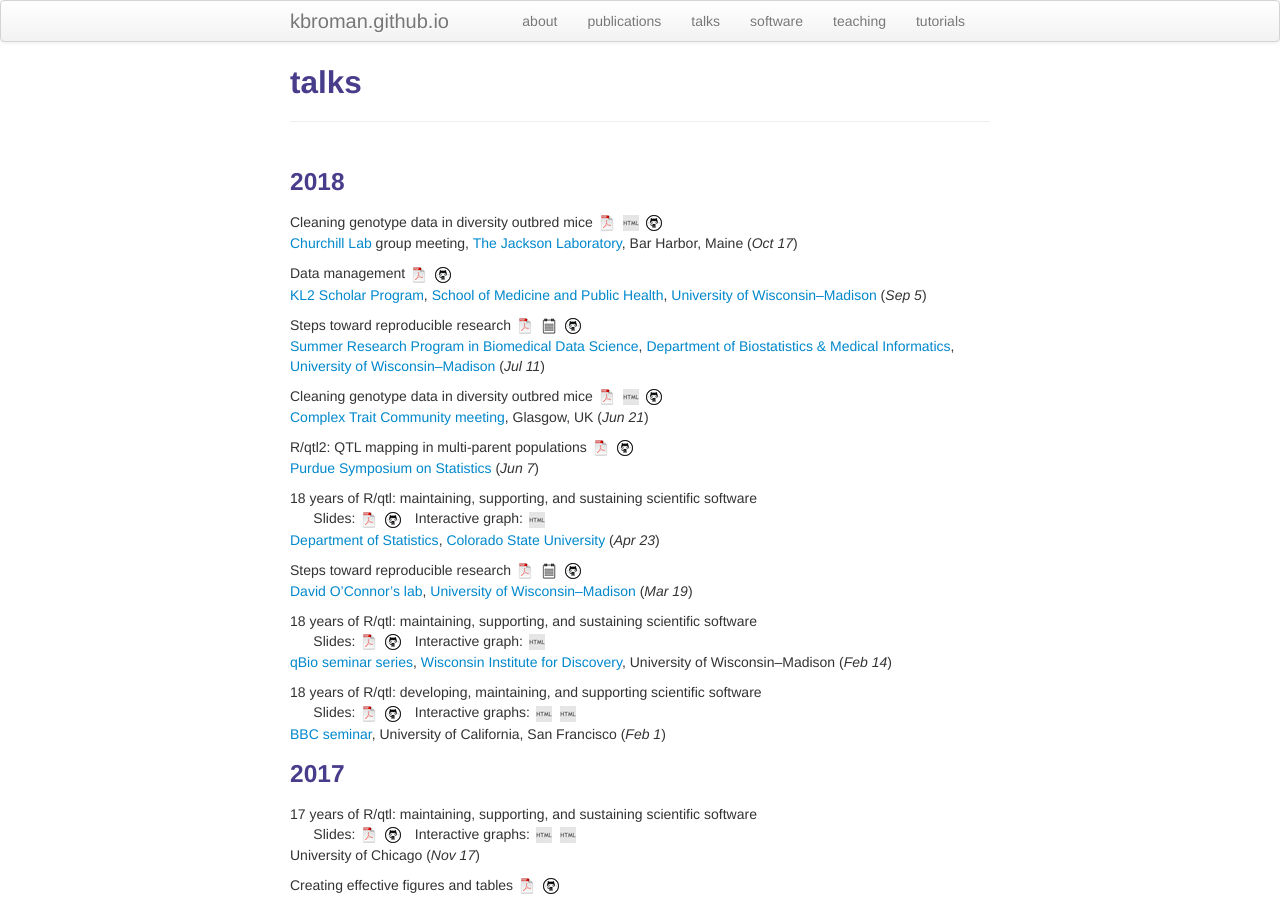
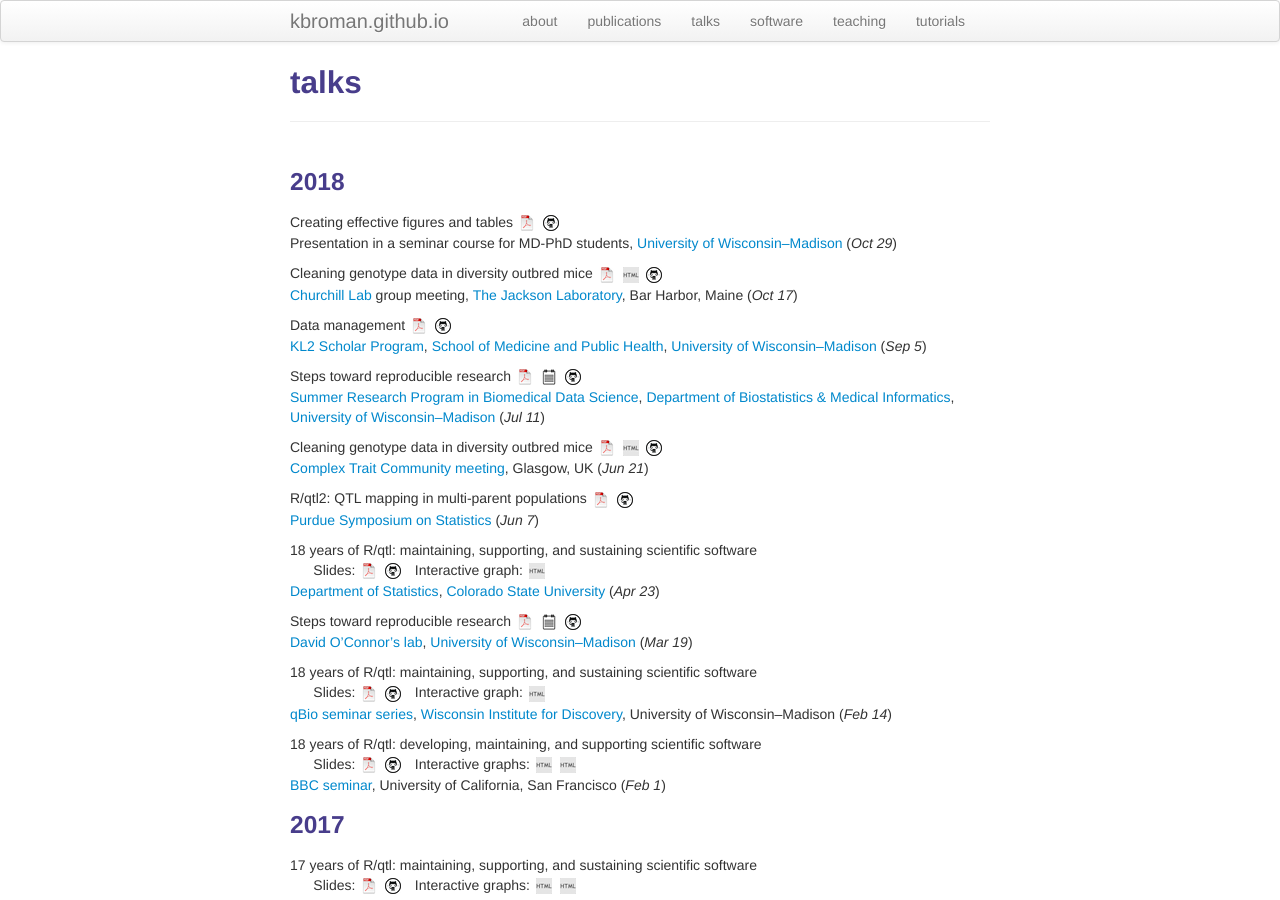
Before and after one commit to kbroman/kbroman.github.io, a Jekyll site: the page built from pages/talks.md, in a window 1280 px wide and 900 px high. Built offline with Jekyll 4.4.1, drawn with Linux system fonts in a browser that asks for light colours.

Commit message:
Add 2018-10-29 talk to MD/PhD students

```diff
--- a/pages/talks.md
+++ b/pages/talks.md
@@ -5,6 +5,14 @@
 ---
 
 ###  2018
+
+Creating effective figures and tables
+[![pdf](icons16/pdf-icon.png)](https://www.biostat.wisc.edu/~kbroman/presentations/graphs2018.pdf)
+[![github](icons16/github-icon.png)](https://github.com/kbroman/Talk_Graphs)
+<br/>
+Presentation in a seminar course for MD-PhD students,
+[University of Wisconsin&ndash;Madison](http://www.wisc.edu) (_Oct 29_)
+
 
 Cleaning genotype data in diversity outbred mice
 [![pdf](icons16/pdf-icon.png)](https://kbroman.org/Talk_JAX2018/jax2018.pdf)
```
